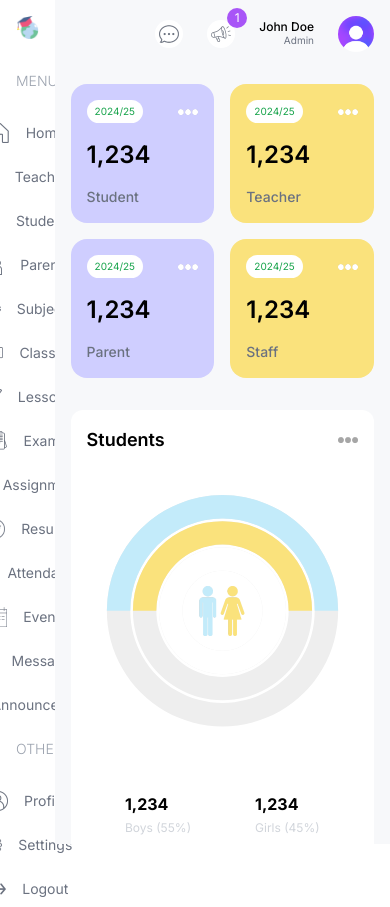
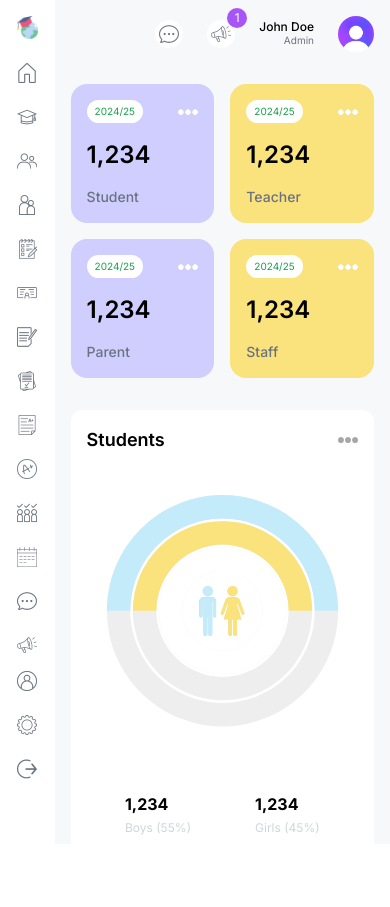
Before and after one commit to nishorgo/schooly, a Next.js app: page /dashboard/admin in a window 390 px wide. After the commit the page ends 844 px from the top, so only its background shows below. Built offline with nearby package versions, Linux system fonts and the light colour scheme.

Commit message:
refactor(Menu): change the sidebar menu according to the user role

```diff
--- a/src/components/Menu.tsx
+++ b/src/components/Menu.tsx
@@ -1,3 +1,4 @@
+import { role } from "@/lib/data";
 import Image from "next/image";
 import Link from "next/link";
 
@@ -120,20 +121,24 @@ const Menu = () => {
   return (
     <div className="mt-4 text-sm">
       {menuItems.map((i) => (
-        <div className="flex flex-col gap-2 " key={i.title}>
-          <span className="hideen lg:block text-gray-400 font-light my-4">
+        <div className="flex flex-col gap-2" key={i.title}>
+          <span className="hidden lg:block text-gray-400 font-light my-4">
             {i.title}
           </span>
-          {i.items.map((item) => (
-            <Link
-              href={item.href}
-              key={item.label}
-              className="flex items-center justify-center lg:justify-start gap-4 text-gray-500 py-2"
-            >
-              <Image src={item.icon} alt={item.label} width={20} height={20} />
-              <span className="hideen lg:block">{item.label}</span>
-            </Link>
-          ))}
+          {i.items.map((item) => {
+            if (item.visible.includes(role)) {
+              return (
+                <Link
+                  href={item.href}
+                  key={item.label}
+                  className="flex items-center justify-center lg:justify-start gap-4 text-gray-500 py-2 md:px-2 rounded-md hover:bg-lamaSkyLight"
+                >
+                  <Image src={item.icon} alt="" width={20} height={20} />
+                  <span className="hidden lg:block">{item.label}</span>
+                </Link>
+              );
+            }
+          })}
         </div>
       ))}
     </div>
```
